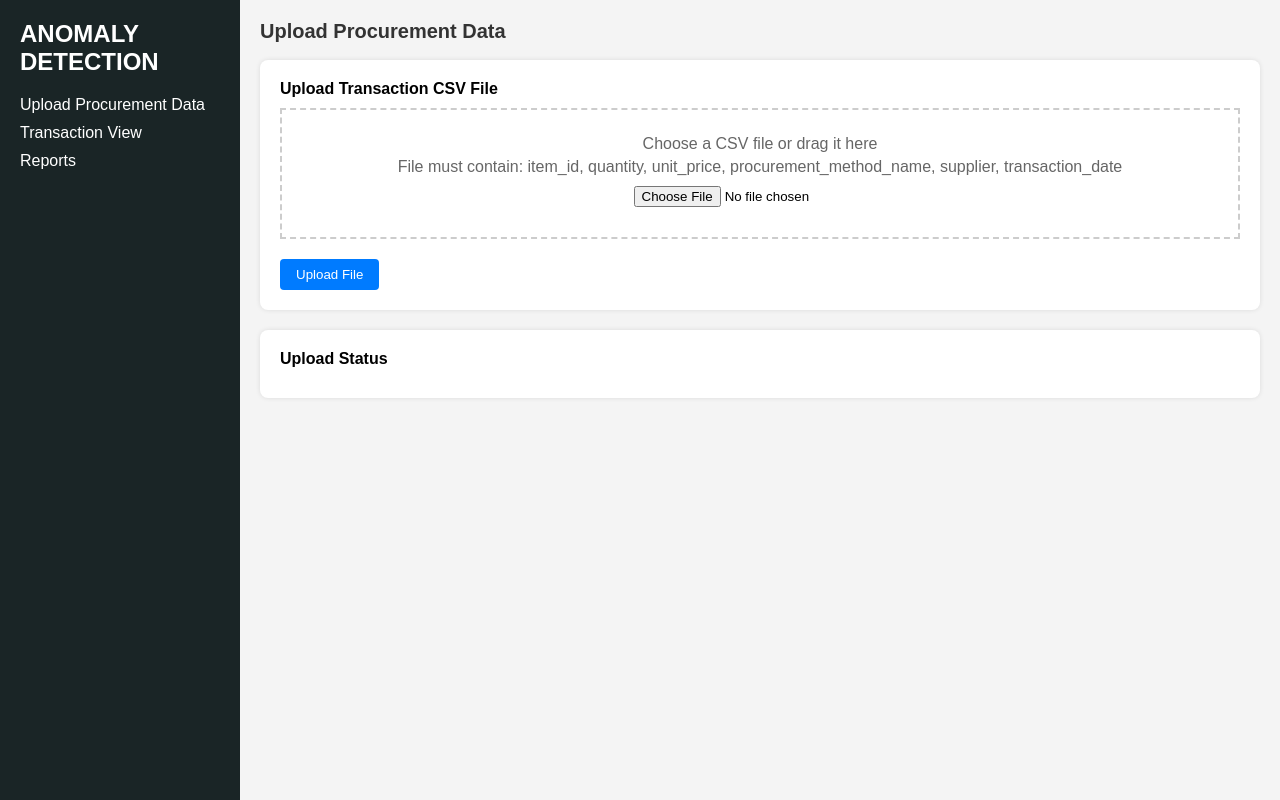
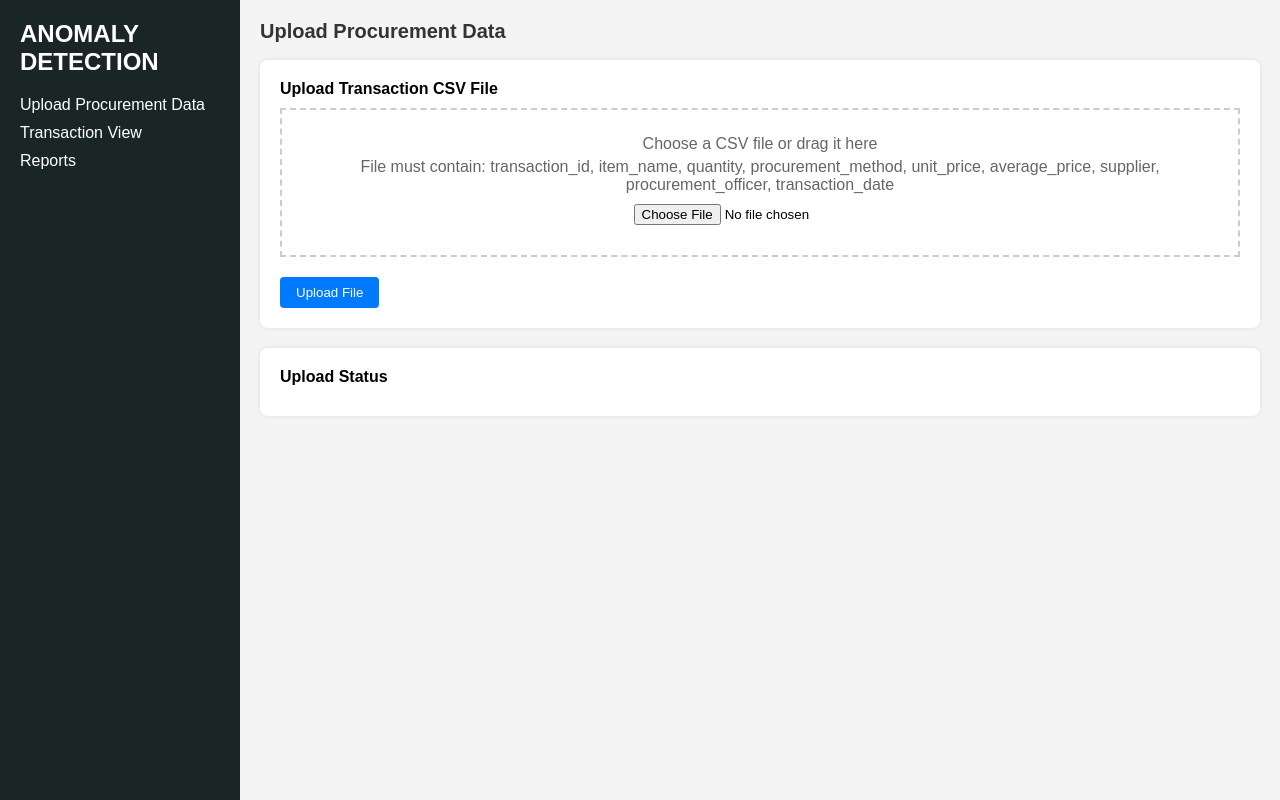
Before and after one commit to gabegtrrz/WatchdogAI, a Django app: page /upload/ in a window 1280 px wide. Run offline with Django 5.2, Linux system fonts and the light colour scheme.

Commit message:
Working transaction view

```diff
--- a/watchdog_ai/viewer/models.py
+++ b/watchdog_ai/viewer/models.py
@@ -6,8 +6,10 @@ class Transaction(models.Model):
     item_name = models.CharField(max_length=255)
     quantity = models.IntegerField()
     unit_price = models.DecimalField(max_digits=10, decimal_places=2)
+    average_price = models.DecimalField(max_digits=10, decimal_places=2, null=True, blank=True)  # New field
     procurement_method = models.CharField(max_length=100)
     supplier = models.CharField(max_length=100)
+    procurement_officer = models.CharField(max_length=100, null=True, blank=True)  # New field
     transaction_date = models.DateField()
     created_at = models.DateTimeField(auto_now_add=True)
 
--- a/watchdog_ai/viewer/templates/viewer/transactions.html
+++ b/watchdog_ai/viewer/templates/viewer/transactions.html
@@ -33,8 +33,10 @@
                 <th>Item Name</th>
                 <th>Qty</th>
                 <th>Unit Price</th>
+                <th>Average Price</th>
                 <th>Procurement Method</th>
                 <th>Supplier</th>
+                <th>Procurement Officer</th>
             </tr>
         </thead>
         <tbody>
@@ -44,11 +46,13 @@
                     <td>{{ transaction.item_name }}</td>
                     <td>{{ transaction.quantity }}</td>
                     <td>{{ transaction.unit_price }}</td>
+                    <td>{{ transaction.average_price|default:"N/A" }}</td>
                     <td>{{ transaction.procurement_method }}</td>
                     <td>{{ transaction.supplier }}</td>
+                    <td>{{ transaction.procurement_officer|default:"N/A" }}</td>
                 </tr>
             {% empty %}
-                <tr><td colspan="6">No transactions found.</td></tr>
+                <tr><td colspan="8">No transactions found.</td></tr>
             {% endfor %}
         </tbody>
     </table>
--- a/watchdog_ai/viewer/templates/viewer/upload.html
+++ b/watchdog_ai/viewer/templates/viewer/upload.html
@@ -11,7 +11,7 @@
             {% csrf_token %}
             <div class="upload-box">
                 <p>Choose a CSV file or drag it here</p>
-                <p>File must contain: item_id, quantity, unit_price, procurement_method_name, supplier, transaction_date</p>
+                <p>File must contain: transaction_id, item_name, quantity, procurement_method, unit_price, average_price, supplier, procurement_officer, transaction_date</p>
                 <input type="file" name="file" accept=".csv" required>
             </div>
             <button type="submit" class="btn">Upload File</button>
--- a/watchdog_ai/viewer/views.py
+++ b/watchdog_ai/viewer/views.py
@@ -1,35 +1,92 @@
 # viewer/views.py
+import json
+import pandas as pd
 from django.shortcuts import render, redirect
 from django.views import View
 from django.http import JsonResponse, HttpResponse
 from django.contrib import messages
+from datetime import datetime
+import os
+from .models import Transaction, Anomaly
 
 class UploadView(View):
     def get(self, request):
         return render(request, 'viewer/upload.html')
 
     def post(self, request):
-        messages.success(request, "File successfully parsed, validated, and added to blockchain.")
+        if 'file' not in request.FILES:
+            messages.error(request, "Please upload a CSV file.")
+            return redirect('upload')
+
+        file = request.FILES['file']
+        try:
+            # Read CSV file
+            df = pd.read_csv(file)
+            required_columns = [
+                "transaction_id", "item_name", "quantity", "procurement_method",
+                "unit_price", "average_price", "supplier", "procurement_officer", "transaction_date"
+            ]
+            if not all(col in df.columns for col in required_columns):
+                messages.error(request, "CSV file must contain columns: transaction_id, item_name, quantity, procurement_method, unit_price, average_price, supplier, procurement_officer, transaction_date")
+                return redirect('upload')
+
+            # Store transactions in the database
+            for _, row in df.iterrows():
+                Transaction.objects.update_or_create(
+                    transaction_id=row["transaction_id"],
+                    defaults={
+                        "item_name": row["item_name"],
+                        "quantity": row["quantity"],
+                        "procurement_method": row["procurement_method"],
+                        "unit_price": row["unit_price"],
+                        "average_price": row["average_price"],
+                        "supplier": row["supplier"],
+                        "procurement_officer": row["procurement_officer"],
+                        "transaction_date": datetime.strptime(row["transaction_date"], "%Y-%m-%d").date()
+                    }
+                )
+            messages.success(request, "File successfully parsed, validated, and added to blockchain.")
+        except Exception as e:
+            messages.error(request, f"Error processing file: {str(e)}")
         return redirect('upload')
 
 class TransactionView(View):
     def get(self, request):
-        # Placeholder data
+        # Filters
         start_date = request.GET.get("start_date", "2025-03-01")
         end_date = request.GET.get("end_date", "2025-04-04")
         supplier = request.GET.get("supplier", "")
         procurement_method = request.GET.get("procurement_method", "")
+
+        # Query transactions
+        transactions = Transaction.objects.all()
+        if start_date:
+            try:
+                transactions = transactions.filter(transaction_date__gte=datetime.strptime(start_date, "%Y-%m-%d").date())
+            except ValueError:
+                messages.error(request, "Invalid start date format.")
+        if end_date:
+            try:
+                transactions = transactions.filter(transaction_date__lte=datetime.strptime(end_date, "%Y-%m-%d").date())
+            except ValueError:
+                messages.error(request, "Invalid end date format.")
+        if supplier:
+            transactions = transactions.filter(supplier=supplier)
+        if procurement_method:
+            transactions = transactions.filter(procurement_method=procurement_method)
+
+        # Pagination
         page = int(request.GET.get("page", 1))
+        per_page = 10
+        total = transactions.count()
+        total_pages = (total + per_page - 1) // per_page
+        start = (page - 1) * per_page
+        end = page * per_page
+        transactions = transactions[start:end]
 
-        # Sample transactions (to be replaced with real data)
-        transactions = [
-            {"transaction_id": "10001", "item_name": "Compound Microscope (1000x)", "quantity": 10, "unit_price": 58000.00, "procurement_method": "Competitive Bidding", "supplier": "LabCorp"},
-            {"transaction_id": "10002", "item_name": "Breaker 50mL", "quantity": 10, "unit_price": 100.00, "procurement_method": "Competitive Bidding", "supplier": "LabCorp"},
-            # Add more sample data as needed
-        ]
-        suppliers = ["LabCorp"]
-        methods = ["Competitive Bidding"]
-        total_pages = 5  # Placeholder
+        # Suppliers and methods for dropdowns
+        suppliers = Transaction.objects.values_list("supplier", flat=True).distinct()
+        methods = Transaction.objects.values_list("procurement_method", flat=True).distinct()
 
         return render(request, 'viewer/transactions.html', {
             "transactions": transactions,
@@ -45,16 +102,67 @@ class TransactionView(View):
 
 class AnomalyDetectionView(View):
     def post(self, request):
-        # Placeholder response
-        anomalies = [
-            {"transaction_id": "10001", "item_name": "Compound Microscope (1000x)", "unit_price": 58000.00, "procurement_method": "Competitive Bidding", "anomaly_score": "Unit price 25% above real-time average"},
-            {"transaction_id": "10002", "item_name": "Breaker 50mL", "unit_price": 100.00, "procurement_method": "Competitive Bidding", "anomaly_score": "Unit price 20% above real-time average"},
-        ]
+        # Validate contamination
+        try:
+            contamination = float(request.POST.get("contamination", 0.1))
+            if not 0 <= contamination <= 0.5:
+                return JsonResponse({"error": "Contamination must be between 0.0 and 0.5"}, status=400)
+        except ValueError:
+            return JsonResponse({"error": "Contamination must be a valid number"}, status=400)
+
+        # Run anomaly detection using average_price from the Transaction model
+        Anomaly.objects.all().delete()  # Clear previous anomalies
+        transactions = Transaction.objects.all()
+        anomalies = []
+        for transaction in transactions:
+            if transaction.average_price is None:
+                continue  # Skip if no average price is available
+
+            unit_price = float(transaction.unit_price)
+            avg_price = float(transaction.average_price)
+            if avg_price == 0:
+                continue  # Avoid division by zero
+
+            # Calculate percentage difference
+            percentage_diff = ((unit_price - avg_price) / avg_price) * 100
+            if abs(percentage_diff) > 20:  # Flag if price is more than 20% above/below average
+                anomaly = Anomaly.objects.create(
+                    transaction=transaction,
+                    anomaly_score=f"Unit price {abs(percentage_diff):.1f}% {'above' if percentage_diff > 0 else 'below'} real-time average"
+                )
+                anomalies.append({
+                    "transaction_id": transaction.transaction_id,
+                    "item_name": transaction.item_name,
+                    "unit_price": float(transaction.unit_price),
+                    "procurement_method": transaction.procurement_method,
+                    "anomaly_score": anomaly.anomaly_score
+                })
+
         return JsonResponse({"status": "success", "anomalies": anomalies})
 
 class ExportAnomaliesView(View):
     def get(self, request):
-        return HttpResponse("Placeholder: Export anomalies as CSV", content_type="text/plain")
+        anomalies = Anomaly.objects.all()
+        if not anomalies:
+            return HttpResponse("No anomalies found.", content_type="text/plain")
+
+        # Create CSV
+        import csv
+        from io import StringIO
+        output = StringIO()
+        writer = csv.writer(output)
+        writer.writerow(["Transaction ID", "Item Name", "Unit Price", "Procurement Method", "Anomaly Score"])
+        for anomaly in anomalies:
+            writer.writerow([
+                anomaly.transaction.transaction_id,
+                anomaly.transaction.item_name,
+                anomaly.transaction.unit_price,
+                anomaly.transaction.procurement_method,
+                anomaly.anomaly_score
+            ])
+        response = HttpResponse(output.getvalue(), content_type="text/csv")
+        response['Content-Disposition'] = 'attachment; filename="anomalies.csv"'
+        return response
 
 class ReportsView(View):
     def get(self, request):
```
Also changed, not shown: watchdog_ai/viewer/trasaction_sample/sample_transaction.csv (added, +9 -0 lines), watchdog_ai/db.sqlite3, watchdog_ai/viewer/migrations/0001_initial.py (added), watchdog_ai/viewer/migrations/0002_transaction_average_price_and_more.py (added).
